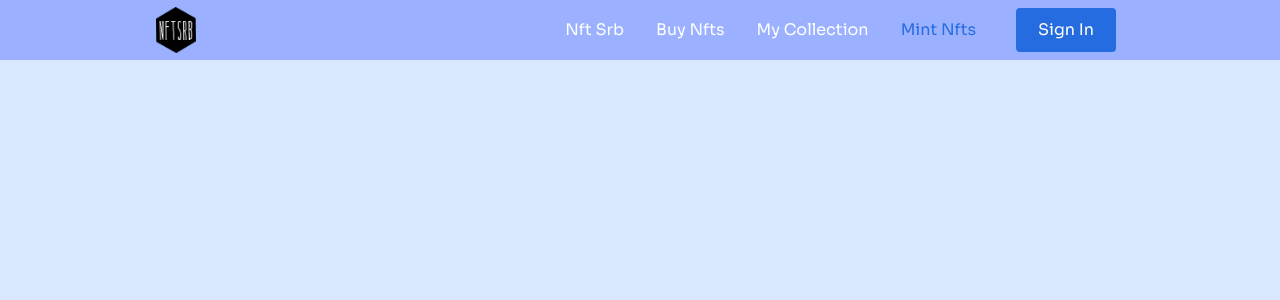
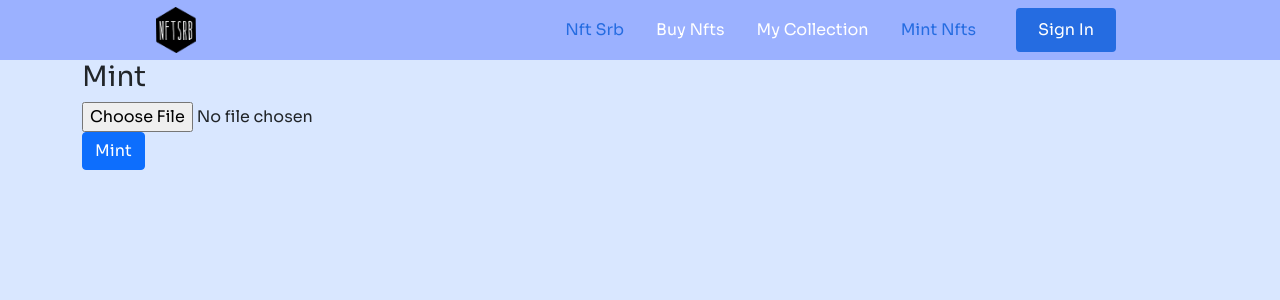
Before and after one commit to MilanBrkic/nft-srb-fe, a React (Create React App) app: page /mint-nfts in a window 1280 px wide. Shown: the top 300 px of the page. Built offline with nearby package versions, Linux system fonts and the light colour scheme; no server answers.

Commit message:
fixing routing

```diff
--- a/package.json
+++ b/package.json
@@ -16,7 +16,7 @@
     "react": "^17.0.2",
     "react-dom": "^17.0.2",
     "react-icons": "^4.3.1",
-    "react-router-dom": "^6.3.0",
+    "react-router-dom": "^5.2.0",
     "react-scripts": "5.0.0",
     "styled-components": "^5.3.5",
     "web-vitals": "^2.1.4"
--- a/src/pages/buy-nfts.js
+++ b/src/pages/buy-nfts.js
@@ -3,7 +3,7 @@ import './pages.css'
 
 const BuyNfts = () => {
   return (
-    <div>
+    <div className="main-div">
       <h1>Buy Nfts</h1>
     </div>
   );
--- a/src/pages/index.js
+++ b/src/pages/index.js
@@ -1,8 +1,9 @@
 import React from 'react';
+import styles from './pages.css'
 
 const NftSrb = () => {
   return (
-    <div>
+    <div className="main-div">
       <h1>NftSrb</h1>
     </div>
   );
--- a/src/pages/mint-nfts.js
+++ b/src/pages/mint-nfts.js
@@ -1,9 +1,11 @@
 import React from 'react';
+import MintComponent from '../components/MintCompenent';
+import './pages.css'
 
 const MintNfts = () => {
   return (
-    <div>
-      <h1>Mint Nfts</h1>
+    <div className="main-div">
+      <MintComponent />
     </div>
   );
 };
--- a/src/pages/my-collection.js
+++ b/src/pages/my-collection.js
@@ -1,9 +1,13 @@
 import React from 'react';
+import GetAllNfts from '../components/GetAllNfts';
+import './pages.css'
+
 
 const MyCollection = () => {
   return (
-    <div>
+    <div className="main-div">
       <h1>My Collection</h1>
+      <GetAllNfts/>
     </div>
   );
 };
--- a/src/pages/pages.css
+++ b/src/pages/pages.css
@@ -1,8 +1,6 @@
 body{background-color: #d9e7ff;}
 
-div {
-    display: 'flex';
-    justify-content: 'center';
-    align-items: 'center';
-    height: '90vh';
+.main-div {
+    display: flex;
+    justify-content: center;
 }
```
Also changed, not shown: src/App.js (+3 -9 lines), 1 other file (tests, documents, lock files or other folders).
